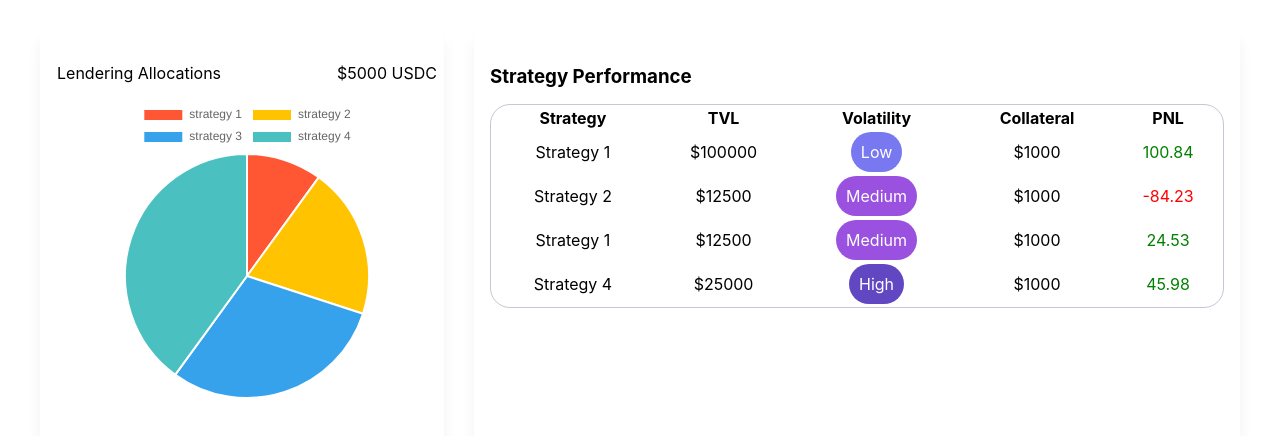
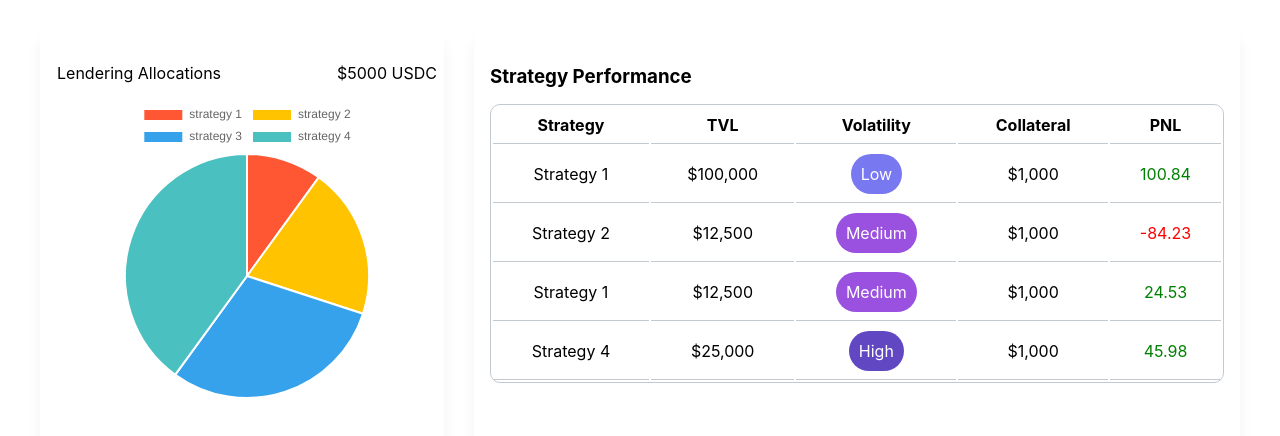
Before and after one commit to Mrdabbit/Gold-Link, a React (Create React App) app: page / in a window 1280 px wide. Shown: the top 436 px of the page. Built offline with nearby package versions, Linux system fonts and the light colour scheme.

Commit message:
fixed border

```diff
--- a/src/Table.js
+++ b/src/Table.js
@@ -41,6 +41,7 @@ const Table = () => {
         borderRadius: "10px",
         boxShadow: "0px 10px 15px rgba(0, 0, 0, 0.05)",
         padding: "16px",
+        overflow: "hidden",
       }}
     >
       <h3 style={{ display: "flex", marginBottom: "16px" }}>
@@ -49,29 +50,51 @@ const Table = () => {
       <table
         style={{
           width: "100%",
+          borderCollapse: "seperate",
           border: "1px solid #C2C9D1",
-          borderRadius: "20px",
+          overflow: "hidden",
+          borderRadius: "10px",
         }}
       >
         <thead>
-          <tr style={{ borderBottom: "1px solid #C2C9D1" }}>
-            <th>Strategy</th>
-            <th>TVL</th>
-            <th>Volatility</th>
-            <th>Collateral</th>
-            <th>PNL</th>
+          <tr>
+            <th style={{ borderBottom: "1px solid #C2C9D1", padding: "8px" }}>
+              Strategy
+            </th>
+            <th style={{ borderBottom: "1px solid #C2C9D1", padding: "8px" }}>
+              TVL
+            </th>
+            <th style={{ borderBottom: "1px solid #C2C9D1", padding: "8px" }}>
+              Volatility
+            </th>
+            <th style={{ borderBottom: "1px solid #C2C9D1", padding: "8px" }}>
+              Collateral
+            </th>
+            <th style={{ borderBottom: "1px solid #C2C9D1", padding: "8px" }}>
+              PNL
+            </th>
           </tr>
         </thead>
         <tbody>
           {datasets.map((data, index) => (
-            <tr key={index} style={{ borderBottom: "1px solid #C2C9D1" }}>
-              <td>{data.name}</td>
-              <td>{`$${data.TVL}`}</td>
-              <td>{<Pill text={data.volatility} />}</td>
-              <td>{`$${data.collateral}`}</td>
+            <tr key={index}>
+              <td style={{ borderBottom: "1px solid #C2C9D1", padding: "8px" }}>
+                {data.name}
+              </td>
+              <td
+                style={{ borderBottom: "1px solid #C2C9D1", padding: "8px" }}
+              >{`$${data.TVL.toLocaleString()}`}</td>
+              <td style={{ borderBottom: "1px solid #C2C9D1", padding: "8px" }}>
+                {<Pill text={data.volatility} />}
+              </td>
+              <td
+                style={{ borderBottom: "1px solid #C2C9D1", padding: "8px" }}
+              >{`$${data.collateral.toLocaleString()}`}</td>
               <td
                 style={{
-                  color: `${Math.sign(data.PNL) === 1 ? "green" : "red"}`,
+                  borderBottom: "1px solid #C2C9D1",
+                  padding: "8px",
+                  color: Math.sign(data.PNL) === 1 ? "green" : "red",
                 }}
               >
                 {data.PNL.toLocaleString(undefined, {
```
